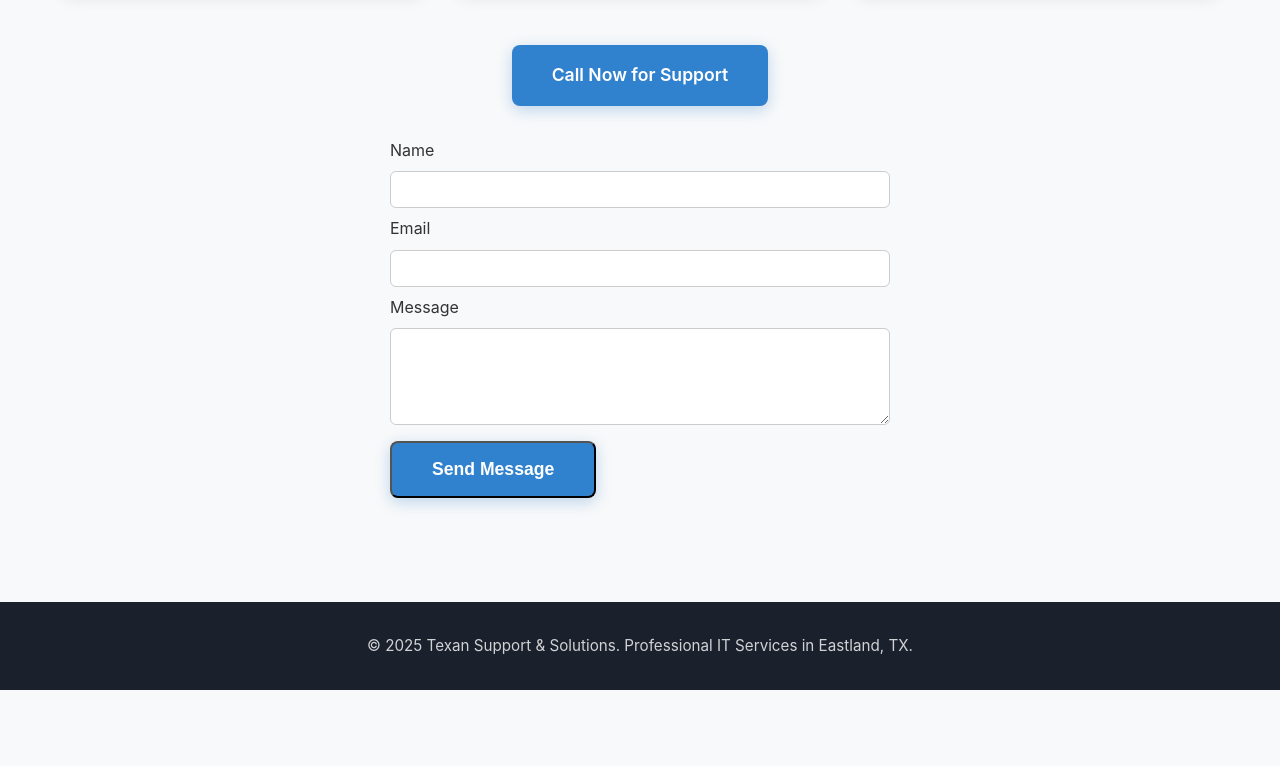
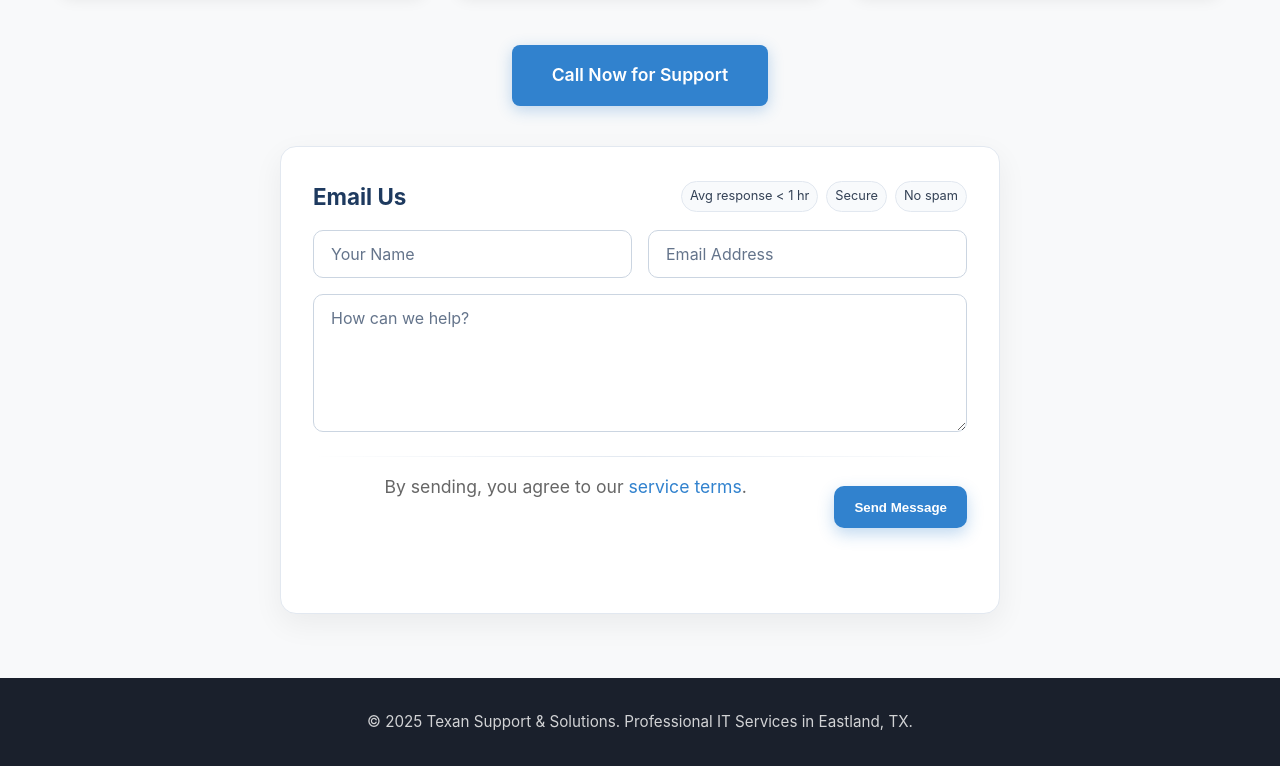
Before and after one commit to NotTheWhiteRanger/TxSolutions, a plain HTML site: page index.html in a window 1280 px wide. Shown: the part 1883-2649 px from the top of the page. Before the commit the page ends 2573 px from the top, so only its background shows below. Drawn offline with Linux system fonts and the light colour scheme.

Commit message:
Update index.html

```diff
--- a/index.html
+++ b/index.html
@@ -36,9 +36,7 @@
       display: flex; align-items: center; gap: 2rem; font-size: 0.95rem;
     }
     .contact-item { display: flex; align-items: center; gap: 0.5rem; color: #666; }
-    .phone-number {
-      color: #1e3a5f; font-weight: 600; text-decoration: none;
-    }
+    .phone-number { color: #1e3a5f; font-weight: 600; text-decoration: none; }
     .phone-number:hover { color: #3182ce; }
 
     /* Hero */
@@ -74,7 +72,7 @@
     .service-card h3 { color: #1e3a5f; font-size: 1.4rem; margin-bottom: 1rem; font-weight: 600; }
     .service-card p { color: #666; line-height: 1.6; }
 
-    /* Contact */
+    /* Contact Section */
     .contact { background: #f8f9fa; text-align: center; padding: 4rem 0; }
     .contact h2 { font-size: 2.2rem; color: #1a202c; font-weight: 700; margin-bottom: 1rem; }
     .contact p { font-size: 1.1rem; color: #666; max-width: 500px; margin: 0 auto 2.5rem; }
@@ -88,6 +86,54 @@
     .contact-card h3 { color: #1e3a5f; font-size: 1.2rem; margin-bottom: 1rem; }
     .contact-card a { color: #3182ce; text-decoration: none; font-weight: 500; }
     .contact-card a:hover { color: #1e3a5f; }
+
+    /* Email Us (Form) */
+    .contact-form-card{
+      max-width: 720px; margin: 2.5rem auto 0; background:#fff;
+      border:1px solid #e2e8f0; border-radius:16px; padding:2rem;
+      box-shadow: 0 10px 30px rgba(0,0,0,0.06);
+    }
+    .form-header{ display:flex; align-items:center; justify-content:space-between; margin-bottom:1rem; }
+    .form-title{ font-size:1.4rem; font-weight:700; color:#1e3a5f; }
+    .form-badges{ display:flex; gap:.5rem; flex-wrap:wrap; }
+    .badge{
+      font-size:.8rem; padding:.25rem .5rem; border-radius:999px; border:1px solid #e2e8f0; color:#334155; background:#f8fafc;
+    }
+
+    .form-grid{ display:grid; grid-template-columns:1fr 1fr; gap:1rem; margin-top:.5rem; }
+    @media (max-width:768px){ .form-grid{ grid-template-columns:1fr; } }
+
+    .field{ position:relative; }
+    .input, .textarea{
+      width:100%; padding:14px 12px; border:1px solid #cbd5e1; border-radius:10px; background:#fff;
+      outline:none; font-size:1rem; transition:border .2s, box-shadow .2s;
+    }
+    .input:focus, .textarea:focus{ border-color:#3182ce; box-shadow:0 0 0 3px rgba(49,130,206,.15); }
+
+    .label{
+      position:absolute; left:12px; top:12px; padding:0 6px; background:#fff; color:#64748b; pointer-events:none;
+      transform-origin:left top; transition:transform .15s, color .15s, top .15s;
+    }
+    .input::placeholder, .textarea::placeholder{ color:transparent; }
+    .input:focus + .label, .input:not(:placeholder-shown) + .label,
+    .textarea:focus + .label, .textarea:not(:placeholder-shown) + .label{
+      top:-8px; transform:scale(.85); color:#1e3a5f;
+    }
+
+    .actions{ display:flex; align-items:center; justify-content:space-between; gap:1rem; margin-top:1rem; }
+    .privacy{ color:#64748b; font-size:.9rem; }
+    .btn-send{
+      appearance:none; border:0; background:#3182ce; color:#fff; font-weight:700; border-radius:10px;
+      padding:.85rem 1.25rem; cursor:pointer; box-shadow:0 6px 16px rgba(49,130,206,.3); transition:transform .1s, background .2s;
+    }
+    .btn-send:hover{ background:#2c5282; transform:translateY(-1px); }
+    .btn-send[disabled]{ opacity:.6; cursor:not-allowed; transform:none; }
+
+    #formStatus{ margin-top:1rem; font-weight:600; text-align:center; color:#1e3a5f; }
+    .status-ok{ color:#166534; }
+    .status-err{ color:#991b1b; }
+
+    .form-divider{ height:1px; background:linear-gradient(90deg, transparent, #e2e8f0, transparent); margin:1rem 0; }
 
     /* Footer */
     footer { background: #1a202c; color: white; text-align: center; padding: 2rem 0; }
@@ -192,21 +238,47 @@
 
       <a href="tel:+12544420796" class="cta-button">Call Now for Support</a>
 
-      <!-- Email Form -->
-      <form id="contactForm" class="contact-form" style="max-width:500px;margin:2rem auto;text-align:left;">
-        <label for="name">Name</label><br>
-        <input type="text" id="name" name="name" required style="width:100%;padding:10px;margin:8px 0;border-radius:6px;border:1px solid #ccc;"><br>
+      <!-- Email Us Section -->
+      <div class="contact-form-card" aria-labelledby="email-us">
+        <div class="form-header">
+          <h3 id="email-us" class="form-title">Email Us</h3>
+          <div class="form-badges">
+            <span class="badge">Avg response &lt; 1 hr</span>
+            <span class="badge">Secure</span>
+            <span class="badge">No spam</span>
+          </div>
+        </div>
 
-        <label for="email">Email</label><br>
-        <input type="email" id="email" name="email" required style="width:100%;padding:10px;margin:8px 0;border-radius:6px;border:1px solid #ccc;"><br>
+        <form id="contactForm" novalidate>
+          <!-- Honeypot -->
+          <input type="text" name="company" id="company" tabindex="-1" autocomplete="off" style="position:absolute;left:-9999px;opacity:0;height:0;width:0;" aria-hidden="true">
 
-        <label for="message">Message</label><br>
-        <textarea id="message" name="message" rows="5" required style="width:100%;padding:10px;margin:8px 0;border-radius:6px;border:1px solid #ccc;"></textarea><br>
+          <div class="form-grid">
+            <div class="field">
+              <input class="input" id="name" name="name" type="text" placeholder=" " required aria-required="true" autocomplete="name">
+              <label class="label" for="name">Your Name</label>
+            </div>
+            <div class="field">
+              <input class="input" id="email" name="email" type="email" placeholder=" " required aria-required="true" inputmode="email" autocomplete="email">
+              <label class="label" for="email">Email Address</label>
+            </div>
+          </div>
 
-        <button type="submit" class="cta-button">Send Message</button>
+          <div class="field" style="margin-top:1rem;">
+            <textarea class="textarea" id="message" name="message" rows="6" placeholder=" " required aria-required="true"></textarea>
+            <label class="label" for="message">How can we help?</label>
+          </div>
+
+          <div class="form-divider"></div>
+
+          <div class="actions">
+            <p class="privacy">By sending, you agree to our <a href="#" style="color:#3182ce;text-decoration:none;">service terms</a>.</p>
+            <button type="submit" class="btn-send" id="sendBtn">Send Message</button>
+          </div>
         </form>
 
-      <p id="formStatus" style="margin-top:1rem;color:#1e3a5f;font-weight:600;text-align:center;"></p>
+        <p id="formStatus" role="status" aria-live="polite"></p>
+      </div>
     </div>
   </section>
 
@@ -245,23 +317,52 @@
       observer.observe(card);
     });
 
-    // Contact Form Handler
+    // Contact Form Handler (enhanced)
     document.getElementById("contactForm").addEventListener("submit", async function(e) {
       e.preventDefault();
       const form = e.target;
-      const formStatus = document.getElementById("formStatus");
-      formStatus.textContent = "Sending...";
+      const status = document.getElementById("formStatus");
+      const btn = document.getElementById("sendBtn");
 
-      const response = await fetch("https://script.google.com/macros/s/AKfycbz-YgCI5vnj698VBR2xpPgXs4pxceJsl_uxHRp8xeM_3fLZ3hvogelwfNMeYuJSTR1MHg/exec", {
+      // Honeypot: if filled, silently drop
+      if (form.company && form.company.value.trim() !== "") {
+        return;
+      }
+
+      // Basic validation
+      const name = form.name.value.trim();
+      const email = form.email.value.trim();
+      const message = form.message.value.trim();
+
+      if (!name || !email || !message) {
+        status.textContent = "Please complete all fields.";
+        status.className = "status-err";
+        return;
+      }
+
+      status.textContent = "Sending...";
+      status.className = "";
+      btn.disabled = true;
+
+      try {
+        const resp = await fetch("https://script.google.com/macros/s/AKfycbz-YgCI5vnj698VBR2xpPgXs4pxceJsl_uxHRp8xeM_3fLZ3hvogelwfNMeYuJSTR1MHg/exec", {
           method: "POST",
           body: new FormData(form)
         });
 
-      if (response.ok) {
-        formStatus.textContent = "Message sent successfully!";
+        if (resp.ok) {
+          status.textContent = "Message sent. We’ll get back shortly.";
+          status.className = "status-ok";
           form.reset();
         } else {
-        formStatus.textContent = "Error sending message. Please try again.";
+          status.textContent = "Error sending message. Please try again.";
+          status.className = "status-err";
+        }
+      } catch (err) {
+        status.textContent = "Network error. Please try again.";
+        status.className = "status-err";
+      } finally {
+        btn.disabled = false;
       }
     });
   </script>
```
Lines whose indentation alone changed are shown as unchanged.
